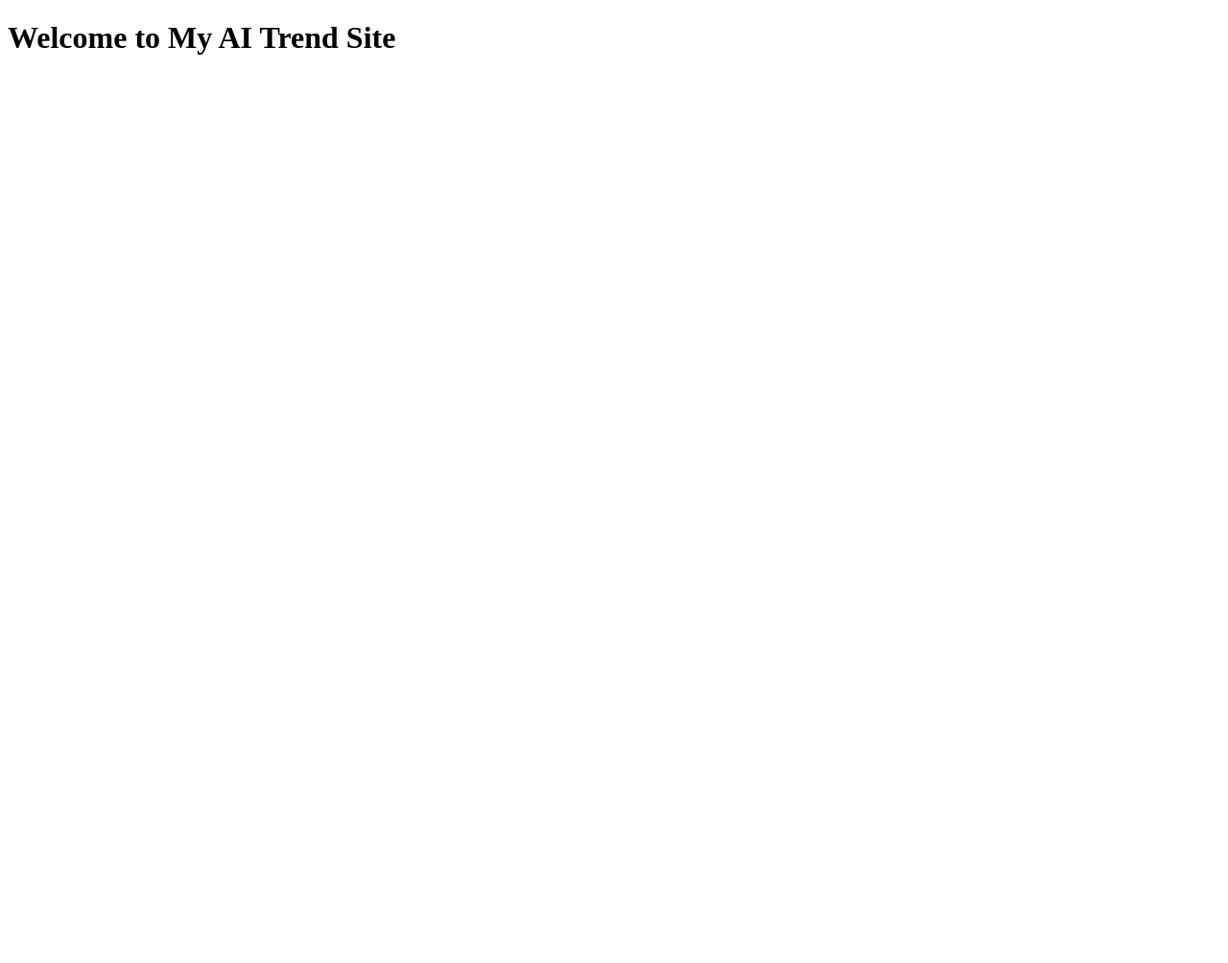
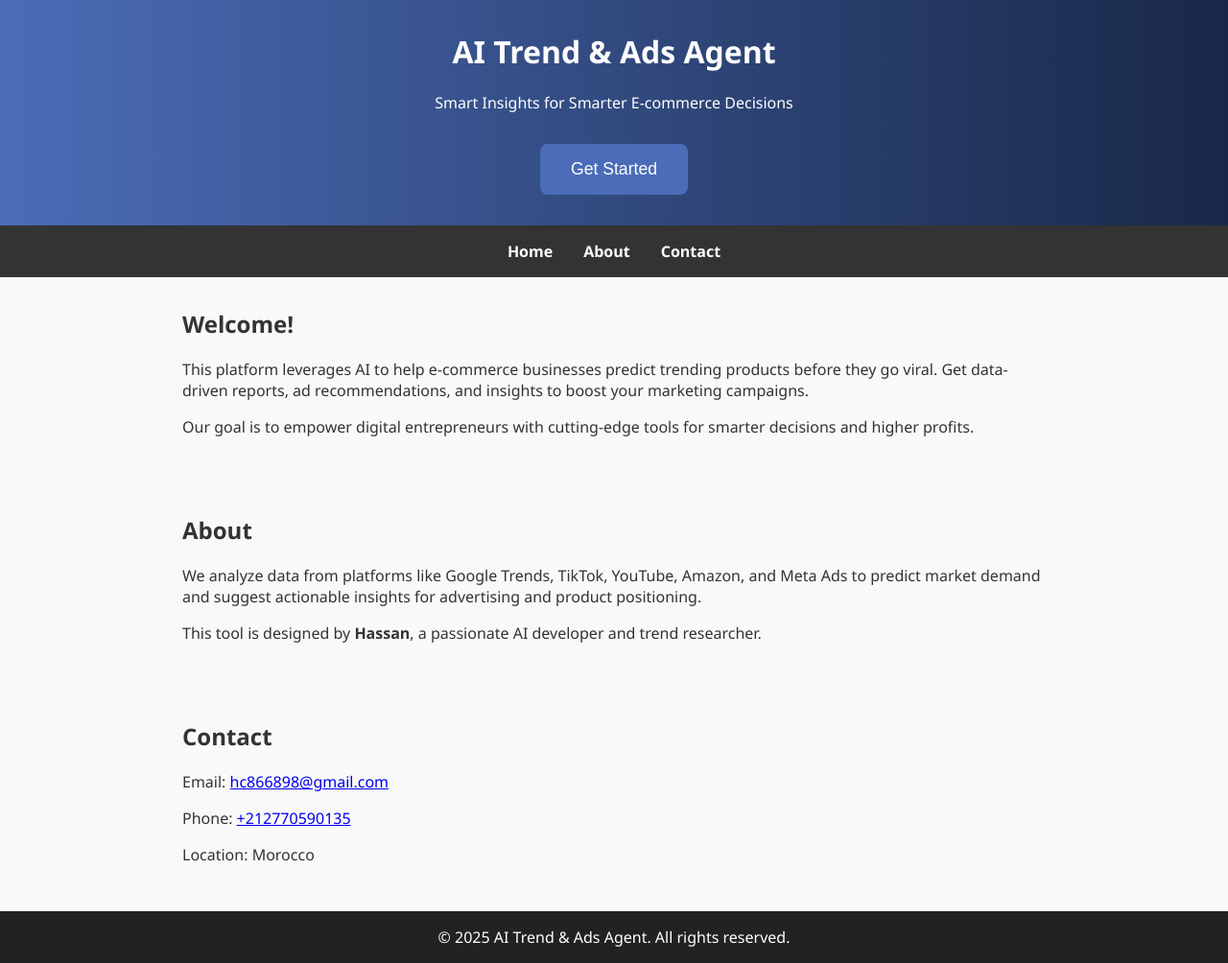
Before and after one commit to ELHassanChbihiQuadouri/ai-trend-agent, a plain HTML site: page index.html in a window 1280 px wide. Shown: the whole page at 96% size. Before the commit the page ends 800 px from the top, so only its background shows below. Drawn offline with Linux system fonts and the light colour scheme.

Commit message:
Update index.html

```diff
--- a/index.html
+++ b/index.html
@@ -1,20 +1,83 @@
 <!DOCTYPE html>
 <html lang="en">
 <head>
-  <meta charset="UTF-8"/>
-  <meta name="viewport" content="width=device-width, initial-scale=1.0"/>
-  <title>AI Trend Agent</title>
+  <meta charset="UTF-8" />
+  <meta name="viewport" content="width=device-width, initial-scale=1.0" />
+  <title>My Trend & Ads AI Agent</title>
+  <style>
+    body {
+      font-family: 'Segoe UI', Tahoma, Geneva, Verdana, sans-serif;
+      margin: 0;
+      background-color: #f9f9f9;
+      color: #333;
+    }
+
+    header {
+      background: linear-gradient(90deg, #4b6cb7, #182848);
+      color: white;
+      padding: 2rem 1rem;
+      text-align: center;
+    }
+
+    nav {
+      background-color: #333;
+      display: flex;
+      justify-content: center;
+      gap: 2rem;
+      padding: 1rem;
+    }
+
+    nav a {
+      color: white;
+      text-decoration: none;
+      font-weight: bold;
+    }
+
+    nav a:hover {
+      color: #4b6cb7;
+    }
+
+    section {
+      padding: 2rem;
+      max-width: 900px;
+      margin: auto;
+    }
+
+    footer {
+      text-align: center;
+      padding: 1rem;
+      background-color: #222;
+      color: white;
+    }
+
+    h1, h2 {
+      margin-top: 0;
+    }
+
+    .button {
+      background-color: #4b6cb7;
+      color: white;
+      padding: 1rem 2rem;
+      border: none;
+      border-radius: 8px;
+      font-size: 1.1rem;
+      cursor: pointer;
+      margin-top: 1rem;
+    }
+
+    .button:hover {
+      background-color: #182848;
+    }
+  </style>
 </head>
 <body>
-  <h1>Welcome to My AI Trend Site</h1>
-
-  <!-- المحتوى الرئيسي هنا -->
 
   <!-- Facebook SDK -->
+  <div id="fb-root"></div>
   <script>
     window.fbAsyncInit = function() {
       FB.init({
-        appId      : '123456789012345', // ✅ استخدم App ID الحقيقي
+        appId      : '706174205324772', // ضع App ID هنا
         cookie     : true,
         xfbml      : true,
         version    : 'v19.0'
@@ -24,33 +87,61 @@
 
     (function(d, s, id){
       var js, fjs = d.getElementsByTagName(s)[0];
-      if (d.getElementById(id)) {return;}
+      if (d.getElementById(id)) return;
       js = d.createElement(s); js.id = id;
       js.src = "https://connect.facebook.net/en_US/sdk.js";
       fjs.parentNode.insertBefore(js, fjs);
     }(document, 'script', 'facebook-jssdk'));
   </script>
 
-<script>
-  window.fbAsyncInit = function() {
-    FB.init({
-      appId      : '{your-app-id}',
-      cookie     : true,
-      xfbml      : true,
-      version    : '{api-version}'
-    });
+  <!-- Header -->
+  <header>
+    <h1>AI Trend & Ads Agent</h1>
+    <p>Smart Insights for Smarter E-commerce Decisions</p>
+    <button class="button">Get Started</button>
+  </header>
 
-    FB.AppEvents.logPageView();
+  <!-- Navigation -->
+  <nav>
+    <a href="#home">Home</a>
+    <a href="#about">About</a>
+    <a href="#contact">Contact</a>
+  </nav>
 
-  };
+  <!-- Home Section -->
+  <section id="home">
+    <h2>Welcome!</h2>
+    <p>
+      This platform leverages AI to help e-commerce businesses predict trending products before they go viral. Get data-driven reports, ad recommendations, and insights to boost your marketing campaigns.
+    </p>
+    <p>
+      Our goal is to empower digital entrepreneurs with cutting-edge tools for smarter decisions and higher profits.
+    </p>
+  </section>
 
-  (function(d, s, id){
-     var js, fjs = d.getElementsByTagName(s)[0];
-     if (d.getElementById(id)) {return;}
-     js = d.createElement(s); js.id = id;
-     js.src = "https://connect.facebook.net/en_US/sdk.js";
-     fjs.parentNode.insertBefore(js, fjs);
-   }(document, 'script', 'facebook-jssdk'));
-</script>
+  <!-- About Section -->
+  <section id="about">
+    <h2>About</h2>
+    <p>
+      We analyze data from platforms like Google Trends, TikTok, YouTube, Amazon, and Meta Ads to predict market demand and suggest actionable insights for advertising and product positioning.
+    </p>
+    <p>
+      This tool is designed by <strong>Hassan</strong>, a passionate AI developer and trend researcher.
+    </p>
+  </section>
+
+  <!-- Contact Section -->
+  <section id="contact">
+    <h2>Contact</h2>
+    <p>Email: <a href="mailto:hc866898@gmail.com">hc866898@gmail.com</a></p>
+    <p>Phone: <a href="tel:+212770590135">+212770590135</a></p>
+    <p>Location: Morocco</p>
+  </section>
+
+  <!-- Footer -->
+  <footer>
+    &copy; 2025 AI Trend & Ads Agent. All rights reserved.
+  </footer>
+
 </body>
 </html>
```
